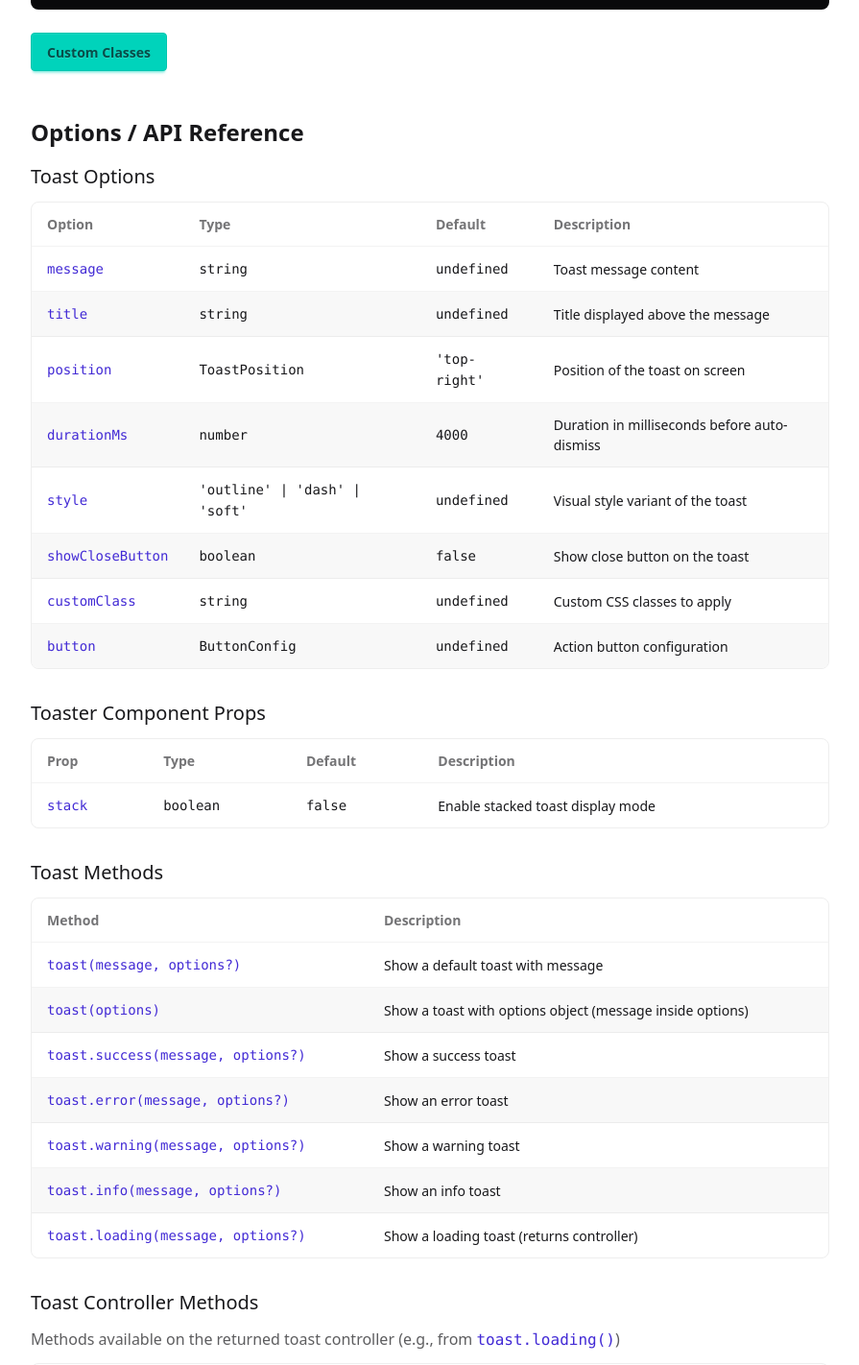
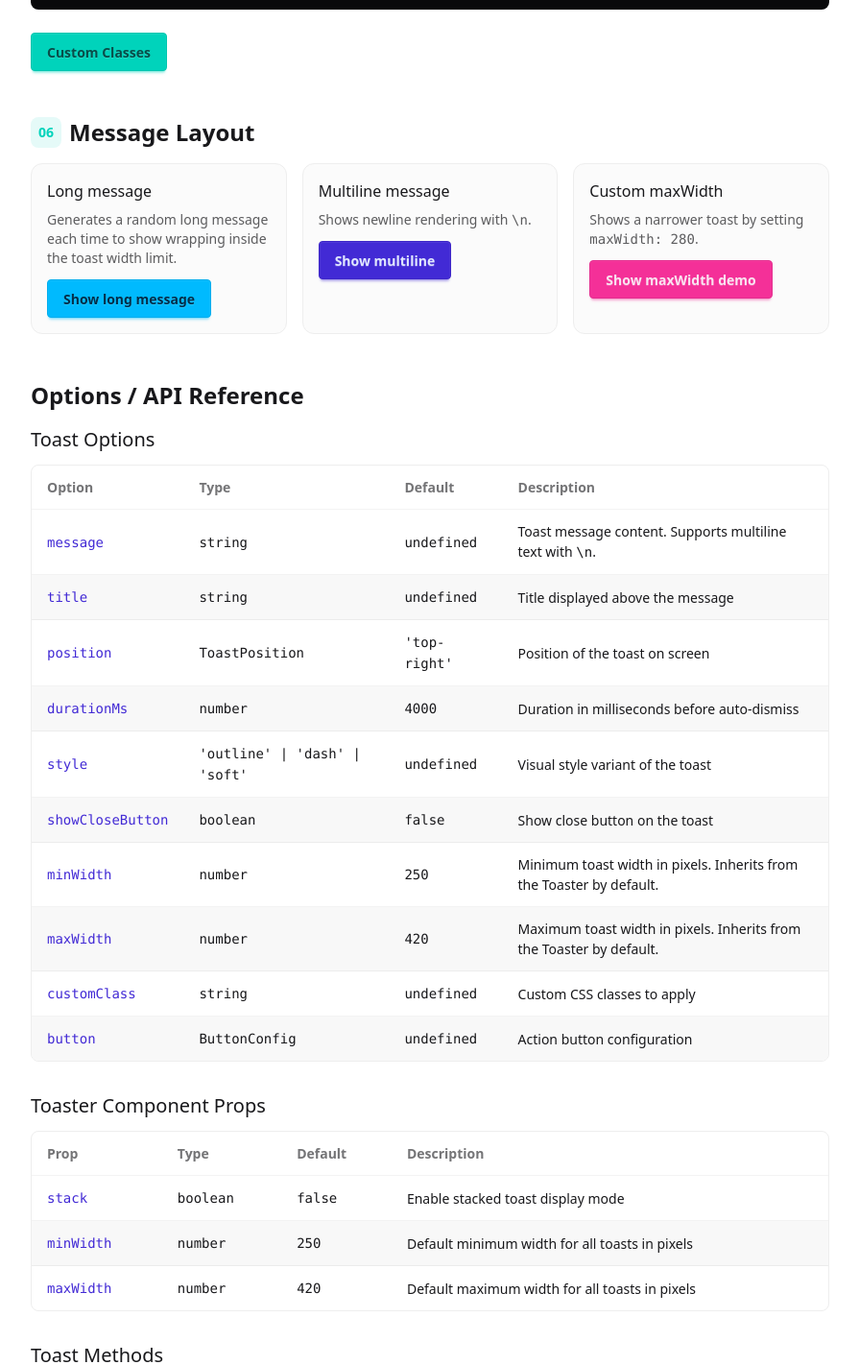
Before and after one commit to teededung/svelte-daisy-toaster, a SvelteKit app: page / in a window 1280 px wide. Shown: the part 1478-2900 px from the top of the page at 96% size, without its empty margins (192-1087 px from the left). Built offline with nearby package versions, Linux system fonts and the light colour scheme.

Commit message:
Add multiline and width controls to toasts

```diff
--- a/src/lib/Toast.svelte
+++ b/src/lib/Toast.svelte
@@ -7,17 +7,32 @@
 		toast,
 		isAnimate = true,
 		position = 'top-right',
-		isBlur = false
+		isBlur = false,
+		defaultMinWidth = 250,
+		defaultMaxWidth = 420,
+		forcedWidth,
+		forcedHeight,
+		shellOnly = false
 	} = $props<{
 		toast: ToastType;
 		isAnimate?: boolean;
 		position?: string;
 		isBlur?: boolean;
+		defaultMinWidth?: number;
+		defaultMaxWidth?: number;
+		forcedWidth?: number;
+		forcedHeight?: number;
+		shellOnly?: boolean;
 	}>();
 
 	const toastState = getToastState() as ToastState;
 	let alertRef = $state<HTMLDivElement | null>(null);
 	let isAnimated = $state(false);
+	const minWidth = $derived(toast.minWidth ?? defaultMinWidth);
+	const maxWidth = $derived(toast.maxWidth ?? defaultMaxWidth);
+	const toastWidthStyle = $derived(
+		`${forcedWidth ? `width: min(${forcedWidth}px, calc(100vw - 1rem)); min-width: min(${forcedWidth}px, calc(100vw - 1rem)); max-width: min(${forcedWidth}px, calc(100vw - 1rem));` : `--toast-min-width: ${minWidth}px; --toast-max-width: ${maxWidth}px;`}${forcedHeight ? ` height: ${forcedHeight}px; min-height: ${forcedHeight}px; max-height: ${forcedHeight}px;` : ''}`
+	);
 
 	$effect(() => {
 		if (isAnimate) {
@@ -100,10 +115,14 @@
 		class:alert-dash={toast.style === 'dash'}
 		class:alert-soft={toast.style === 'soft'}
 		class:alert-blur={isBlur && (toast.style === 'outline' || toast.style === 'dash')}
-		role="alert"
+		style={toastWidthStyle}
+		role={shellOnly ? 'presentation' : 'alert'}
 		onmouseenter={() => toastState.pause(toast.id)}
 		onmouseleave={() => toastState.resume(toast.id)}
 	>
+		{#if shellOnly}
+			<span class="sr-only">Stacked toast preview</span>
+		{:else}
 		{#if toast.showCloseButton}
 			<button
 				class="absolute flex h-5 w-5 cursor-pointer items-center justify-center rounded-full border-1 border-white bg-black text-white transition-all duration-300 btn-outline hover:bg-white hover:text-black"
@@ -140,7 +159,7 @@
 				stroke-width="2"
 				stroke-linecap="round"
 				stroke-linejoin="round"
-				class="text-info"
+				class="text-info shrink-0"
 				class:animate-icon={isAnimated}
 			>
 				<circle cx="12" cy="12" r="10" />
@@ -160,6 +179,7 @@
 				stroke-width="2"
 				stroke-linecap="round"
 				stroke-linejoin="round"
+				class="shrink-0"
 				class:animate-icon={isAnimated}
 			>
 				<circle cx="12" cy="12" r="10" />
@@ -169,7 +189,7 @@
 				</g>
 			</svg>
 		{:else if toast.type === 'loading'}
-			<span class="loading loading-xs loading-spinner" aria-live="polite" aria-busy="true"></span>
+			<span class="loading loading-xs loading-spinner shrink-0" aria-live="polite" aria-busy="true"></span>
 		{:else if toast.type === 'success'}
 			<svg
 				xmlns="http://www.w3.org/2000/svg"
@@ -181,7 +201,7 @@
 				stroke-width="2"
 				stroke-linecap="round"
 				stroke-linejoin="round"
-				class="check-icon"
+				class="check-icon shrink-0"
 				class:animate={isAnimated}
 			>
 				<path d="M4 12l5 5L20 6" class="check-path" />
@@ -197,6 +217,7 @@
 				stroke-width="2"
 				stroke-linecap="round"
 				stroke-linejoin="round"
+				class="shrink-0"
 				class:animate-icon={isAnimated}
 			>
 				<path d="m21.73 18-8-14a2 2 0 0 0-3.48 0l-8 14A2 2 0 0 0 4 21h16a2 2 0 0 0 1.73-3" />
@@ -214,7 +235,7 @@
 				stroke-width="2"
 				stroke-linecap="round"
 				stroke-linejoin="round"
-				class="x-icon"
+				class="x-icon shrink-0"
 				class:animate={isAnimated}
 			>
 				<path d="M18 6 6 18" class="diagonal-1" />
@@ -222,12 +243,12 @@
 			</svg>
 		{/if}
 		{#if toast.title}
-			<div>
+			<div class="min-w-0 flex-1">
 				<h3 class="font-bold">{toast.title}</h3>
-				<div class="text-xs">{toast.message}</div>
+				<div class="text-xs whitespace-pre-line break-words">{toast.message}</div>
 			</div>
 		{:else}
-			<span>{toast.message}</span>
+			<span class="min-w-0 flex-1 whitespace-pre-line break-words">{toast.message}</span>
 		{/if}
 		{#if toast.button}
 			<div class="ml-auto">
@@ -246,10 +267,16 @@
 				</button>
 			</div>
 		{/if}
+		{/if}
 	</div>
 {/if}
 
 <style>
+	.alert {
+		min-width: var(--toast-min-width, 250px);
+		max-width: min(var(--toast-max-width, 420px), calc(100vw - 1rem));
+	}
+
 	.animate-icon {
 		animation: primaryAnimation 0.5s ease-in-out;
 	}
--- a/src/lib/Toaster.svelte
+++ b/src/lib/Toaster.svelte
@@ -7,12 +7,14 @@
 		zIndex = 50,
 		stack = false,
 		gap = 14,
-		minWidth = 250
+		minWidth = 250,
+		maxWidth = 420
 	} = $props<{
 		zIndex?: number;
 		stack?: boolean;
 		gap?: number;
 		minWidth?: number;
+		maxWidth?: number;
 	}>();
 
 	const toastState = getToastState() as ToastState;
@@ -88,14 +90,12 @@
 		}, {})
 	);
 
-	const maxWidths = $derived(
-		Object.entries(groupedToasts).reduce<Record<string, number>>((acc, [pos, grp]) => {
-			acc[pos] = Math.max(0, ...grp.map((t) => toastState.widths[t.id] || 0));
-			return acc;
-		}, {})
-	);
-
-	function getToastStackStyle(index: number, group: ToastType[], position: string, isVisible: boolean) {
+	function getToastStackStyle(
+		index: number,
+		group: ToastType[],
+		position: string,
+		isVisible: boolean
+	) {
 		if (!stack) return '';
 
 		const isExpanded = hoveredPositions[position];
@@ -104,9 +104,10 @@
 		const transformOrigin = isBottom ? 'bottom' : 'top';
 
 		if (!isExpanded) {
-			const gapPx = gap;
+			const shellReveal = Math.max(gap, 16);
+			const gapPx = index === 0 ? 0 : shellReveal;
 			const y = index * gapPx * sign;
-			const scale = 1 - index * 0.05;
+			const scale = 1 - index * 0.035;
 			const opacity = index > 2 ? 0 : 1;
 			return `
 				transform: translateY(${y}px) scale(${scale});
@@ -155,41 +156,55 @@
 </script>
 
 {#each Object.entries(groupedToasts) as [position, group] (position)}
-	{@const groupMinWidth = Math.max(minWidth, maxWidths[position] || 0)}
 	<div
 		class="toast {position}"
 		class:toast-stacked={stack}
-		style={`z-index: ${zIndex}; --toast-min-width: ${groupMinWidth}px;`}
+		style={`z-index: ${zIndex}; --toast-min-width: ${minWidth}px; --toast-max-width: ${maxWidth}px;`}
 		role="region"
 		aria-label="Notifications"
 	>
 		{#if stack}
 			{@const reversedGroup = group.toReversed()}
 			{@const visibleGroup = reversedGroup.filter((t) => t.visible)}
+			{@const isExpanded = hoveredPositions[position]}
+			{@const topVisibleToast = visibleGroup[0]}
+			{@const stackWidth = topVisibleToast
+				? (toastState.widths[topVisibleToast.id] ?? topVisibleToast.minWidth ?? minWidth)
+				: Math.max(...reversedGroup.map((t) => toastState.widths[t.id] || t.minWidth || minWidth), minWidth)}
+			{@const stackHeight = topVisibleToast
+				? (toastState.heights[topVisibleToast.id] ?? 0)
+				: Math.max(...reversedGroup.map((t) => toastState.heights[t.id] || 0), 0)}
 			{#each reversedGroup as toast (toast.id)}
 				{@const index = toast.visible ? visibleGroup.indexOf(toast) : reversedGroup.indexOf(toast)}
+				{@const shellOnly = !isExpanded && index > 0}
 				<div
-					style={getToastStackStyle(index, reversedGroup, position, toast.visible)}
+					style={`--stack-item-width: ${stackWidth}px; ${getToastStackStyle(index, reversedGroup, position, toast.visible)}`}
 					onmouseenter={() => handleMouseEnter(position)}
 					onmouseleave={() => handleMouseLeave(position)}
 					role="presentation"
 				>
-					<Toast {toast} position={toast.position} isAnimate={!stack} isBlur={stack && group.length >= 2} />
+					<Toast
+						{toast}
+						position={toast.position}
+						isAnimate={!stack}
+						isBlur={stack && group.length >= 2}
+						defaultMinWidth={minWidth}
+						defaultMaxWidth={maxWidth}
+						forcedWidth={shellOnly ? stackWidth : undefined}
+						forcedHeight={shellOnly ? stackHeight : undefined}
+						{shellOnly}
+					/>
 				</div>
 			{/each}
 		{:else}
 			{#each group as toast (toast.id)}
-				<Toast {toast} position={toast.position} />
+				<Toast {toast} position={toast.position} defaultMinWidth={minWidth} defaultMaxWidth={maxWidth} />
 			{/each}
 		{/if}
 	</div>
 {/each}
 
 <style>
-	.toast :global(.alert) {
-		min-width: var(--toast-min-width, 250px);
-	}
-
 	.toast-stacked {
 		display: grid !important;
 		align-items: end;
@@ -206,7 +221,7 @@
 		display: flex;
 		flex-direction: column;
 		width: max-content;
-		min-width: 100%;
+		max-width: min(var(--toast-max-width, 420px), calc(100vw - 1rem));
 	}
 
 	.toast-stacked > div > :global(.alert) {
--- a/src/lib/toast-state.svelte.d.ts
+++ b/src/lib/toast-state.svelte.d.ts
@@ -18,6 +18,8 @@ export type ToastOptions = {
 	button?: ToastButton;
 	showCloseButton?: boolean;
 	customClass?: string;
+	minWidth?: number;
+	maxWidth?: number;
 };
 
 export class ToastState {
@@ -73,6 +75,8 @@ export type Toast = {
 	button?: ToastButton;
 	showCloseButton?: boolean;
 	customClass?: string;
+	minWidth?: number;
+	maxWidth?: number;
 	visible: boolean;
 	/** Back‑reference to the owning `ToastState` instance. */
 	_toastState: ToastState;
--- a/src/routes/+page.svelte
+++ b/src/routes/+page.svelte
@@ -94,6 +94,51 @@
 
 	function showSoft() {
 		toast.info('Info with soft style', { style: 'soft' });
+	}
+
+	function createRandomLongMessage() {
+		const fragments = [
+			'synchronizing cached workspace preferences',
+			'reconciling optimistic updates from background tabs',
+			'verifying deferred upload manifests',
+			'refreshing permission snapshots for shared projects',
+			'processing notification batches from the local queue',
+			'merging stale draft metadata with the latest server response',
+			'checking retry markers for interrupted requests',
+			'normalizing component payloads before hydration',
+			'flushing analytics events captured during offline mode',
+			'comparing local timestamps against replicated state'
+		];
+
+		const count = 3 + Math.floor(Math.random() * 5);
+		const shuffled = [...fragments].sort(() => Math.random() - 0.5).slice(0, count);
+		const sentence = shuffled.join(', ');
+
+		return `Unexpected client state detected while ${sentence}. Review the latest activity log before retrying this action.`;
+	}
+
+	function showLongMessage() {
+		toast.info(createRandomLongMessage(), {
+			title: 'Long message demo',
+			maxWidth: 420
+		});
+	}
+
+	function showMultilineMessage() {
+		toast(
+			'Build summary\n- 12 files transformed\n- 3 assets optimized\n- 0 warnings detected',
+			{
+				title: 'Multiline demo',
+				maxWidth: 420
+			}
+		);
+	}
+
+	function showNarrowMaxWidthMessage() {
+		toast.info(createRandomLongMessage(), {
+			title: 'maxWidth demo',
+			maxWidth: 280
+		});
 	}
 </script>
 
@@ -330,6 +375,43 @@ toast.info('Soft style', { style: 'soft' });`}
 		</div>
 	</section>
 
+	<!-- Message Layout -->
+	<section class="mb-12">
+		<h2 class="mb-4 text-xl md:text-2xl font-semibold flex items-center gap-2">
+			<span class="w-8 h-8 rounded-lg bg-accent/10 text-accent flex items-center justify-center text-sm">06</span>
+			Message Layout
+		</h2>
+		<div class="grid grid-cols-1 sm:grid-cols-2 xl:grid-cols-3 gap-4">
+			<div class="rounded-xl border border-base-300 bg-base-200/50 p-4">
+				<h3 class="mb-2 font-medium">Long message</h3>
+				<p class="mb-3 text-sm text-base-content/70">
+					Generates a random long message each time to show wrapping inside the toast width limit.
+				</p>
+				<button class="btn btn-sm md:btn-md btn-info" onclick={showLongMessage}>
+					Show long message
+				</button>
+			</div>
+			<div class="rounded-xl border border-base-300 bg-base-200/50 p-4">
+				<h3 class="mb-2 font-medium">Multiline message</h3>
+				<p class="mb-3 text-sm text-base-content/70">
+					Shows newline rendering with <code>\n</code>.
+				</p>
+				<button class="btn btn-sm md:btn-md btn-primary" onclick={showMultilineMessage}>
+					Show multiline
+				</button>
+			</div>
+			<div class="rounded-xl border border-base-300 bg-base-200/50 p-4">
+				<h3 class="mb-2 font-medium">Custom maxWidth</h3>
+				<p class="mb-3 text-sm text-base-content/70">
+					Shows a narrower toast by setting <code>maxWidth: 280</code>.
+				</p>
+				<button class="btn btn-sm md:btn-md btn-secondary" onclick={showNarrowMaxWidthMessage}>
+					Show maxWidth demo
+				</button>
+			</div>
+		</div>
+	</section>
+
 	<!-- Options / API Reference -->
 	<section class="mb-12">
 		<h2 class="mb-4 text-2xl font-semibold">Options / API Reference</h2>
@@ -352,7 +434,7 @@ toast.info('Soft style', { style: 'soft' });`}
 							<td><code class="text-primary">message</code></td>
 							<td><code>string</code></td>
 							<td><code>undefined</code></td>
-							<td>Toast message content</td>
+							<td>Toast message content. Supports multiline text with <code>\n</code>.</td>
 						</tr>
 						<tr>
 							<td><code class="text-primary">title</code></td>
@@ -383,6 +465,18 @@ toast.info('Soft style', { style: 'soft' });`}
 							<td><code>boolean</code></td>
 							<td><code>false</code></td>
 							<td>Show close button on the toast</td>
+						</tr>
+						<tr>
+							<td><code class="text-primary">minWidth</code></td>
+							<td><code>number</code></td>
+							<td><code>250</code></td>
+							<td>Minimum toast width in pixels. Inherits from the Toaster by default.</td>
+						</tr>
+						<tr>
+							<td><code class="text-primary">maxWidth</code></td>
+							<td><code>number</code></td>
+							<td><code>420</code></td>
+							<td>Maximum toast width in pixels. Inherits from the Toaster by default.</td>
 						</tr>
 						<tr>
 							<td><code class="text-primary">customClass</code></td>
@@ -420,6 +514,18 @@ toast.info('Soft style', { style: 'soft' });`}
 							<td><code>boolean</code></td>
 							<td><code>false</code></td>
 							<td>Enable stacked toast display mode</td>
+						</tr>
+						<tr>
+							<td><code class="text-primary">minWidth</code></td>
+							<td><code>number</code></td>
+							<td><code>250</code></td>
+							<td>Default minimum width for all toasts in pixels</td>
+						</tr>
+						<tr>
+							<td><code class="text-primary">maxWidth</code></td>
+							<td><code>number</code></td>
+							<td><code>420</code></td>
+							<td>Default maximum width for all toasts in pixels</td>
 						</tr>
 					</tbody>
 				</table>
```
Also changed, not shown: src/lib/toast-state.svelte.js, 1 other file (tests, documents, lock files or other folders).
